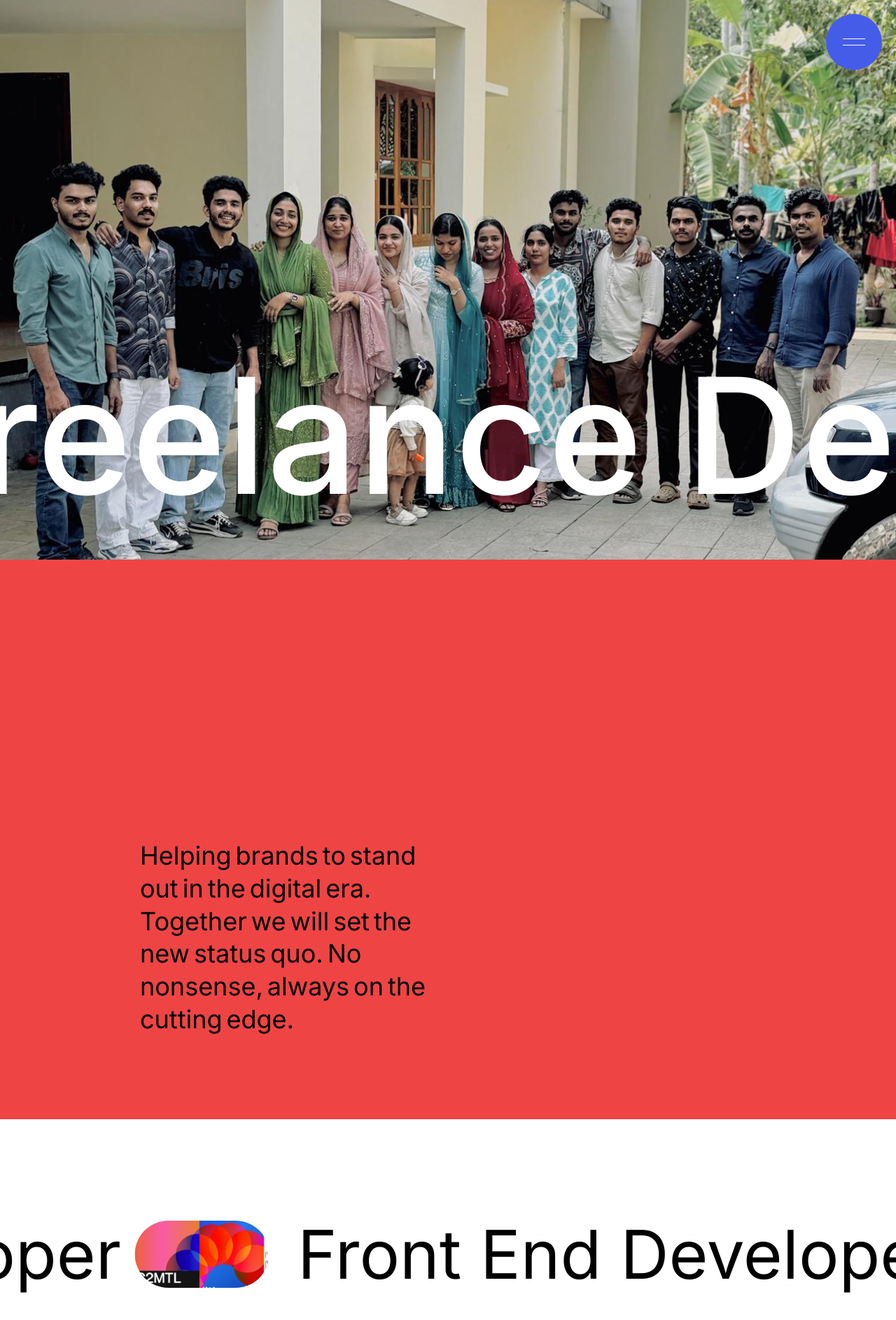
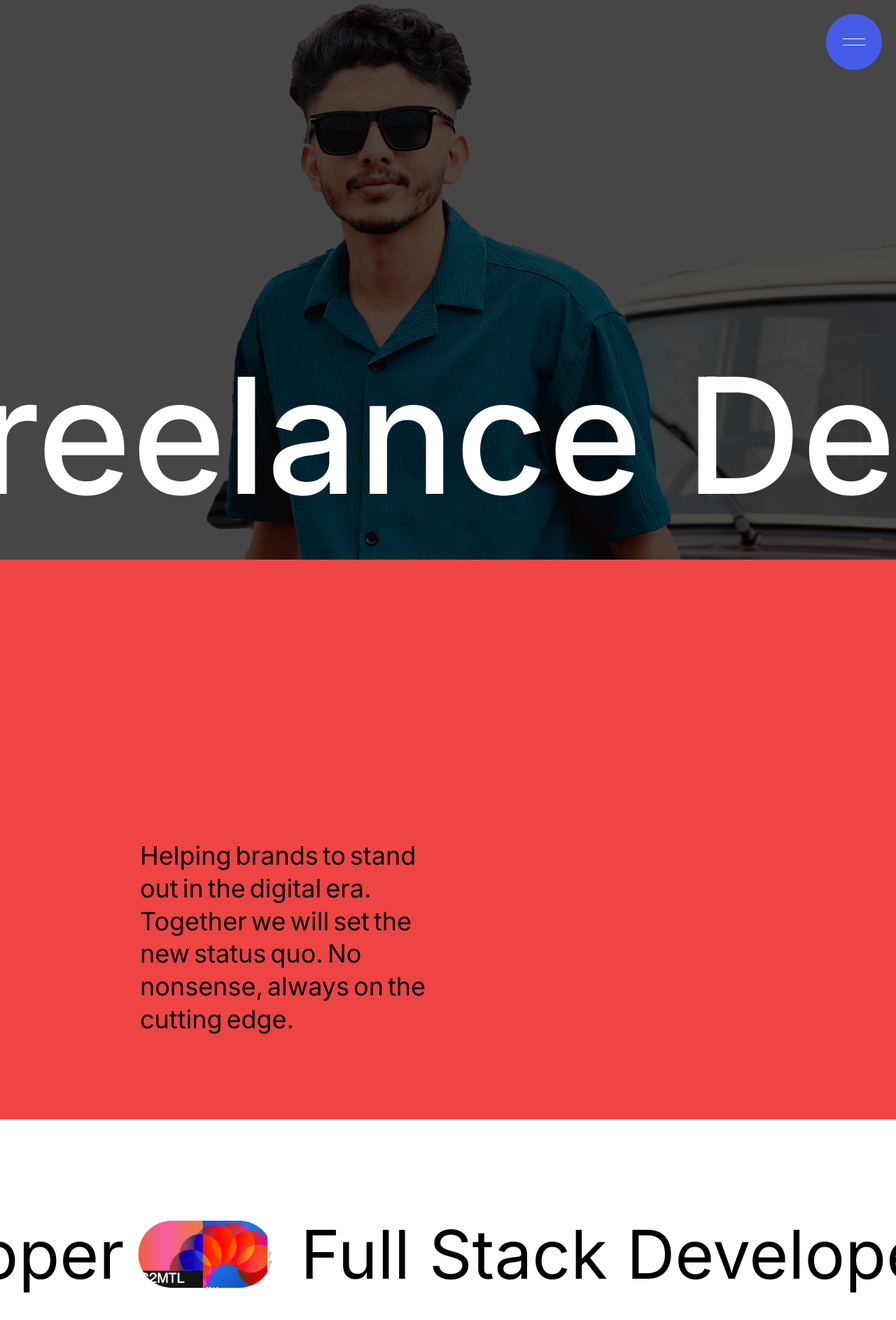
Before and after one commit to fawasam/portfolio-24, a Next.js app: page / in a window 1280 px wide. Shown: the top 1887 px of the page at 70% size. Built offline with nearby package versions, Linux system fonts and the light colour scheme.

Commit message:
landing page image changed

```diff
--- a/components/Landing/Landing.tsx
+++ b/components/Landing/Landing.tsx
@@ -41,7 +41,12 @@ export default function Landing() {
 
   return (
     <main className={styles.main}>
-      <Image src="/images/background.jpg" fill={true} alt="background" />
+      <Image
+        src="/images/background.jpg"
+        fill={true}
+        alt="background"
+        className="brightness-[30%] object-cover w-full h-screen"
+      />
       <div className={styles.sliderContainer}>
         <div ref={slider} className={styles.slider}>
           <p ref={firstText}>Freelance Developer -</p>
--- a/components/moving-text/index.tsx
+++ b/components/moving-text/index.tsx
@@ -19,18 +19,21 @@ const MovingText = () => {
       <div className="h-[30vh] max-sm:h-[15vh]" />
       <div ref={containerRef}>
         <Slider
+          text={"Full Stack Developer"}
           src={picture1}
           left={"-55%"}
           progress={scrollYProgress}
           direction="left"
         />
         <Slider
+          text={"Front End Developer"}
           src={picture2}
           left={"-85%"}
           progress={scrollYProgress}
           direction="right"
         />
         <Slider
+          text={"Back End Developer"}
           src={picture3}
           left={"-55%"}
           progress={scrollYProgress}
@@ -44,22 +47,22 @@ const MovingText = () => {
 
 export default MovingText;
 
-const Slider = ({ src, left, progress, direction }: SliderProps) => {
+const Slider = ({ src, left, progress, direction, text }: SliderProps) => {
   const dir = direction === "left" ? -1 : 1;
   const x = useTransform(progress, [0, 1], [-250 * dir, 250 * dir]);
   return (
     <motion.div className="relative flex whitespace-nowrap" style={{ left, x }}>
-      <Phrase src={src} />
-      <Phrase src={src} />
-      <Phrase src={src} />
-      <Phrase src={src} />
+      <Phrase src={src} text={text} />
+      <Phrase src={src} text={text} />
+      <Phrase src={src} text={text} />
+      <Phrase src={src} text={text} />
     </motion.div>
   );
 };
-const Phrase = ({ src }: { src: StaticImageData }) => {
+const Phrase = ({ src, text }: { src: StaticImageData; text: string }) => {
   return (
     <div className={"px-5 max-sm:px-0 max-sm:gap-1 flex gap-5 items-center"}>
-      <p className="text-[7.5vw] max-sm:text-[50px]">Front End Developer</p>
+      <p className="text-[7.5vw] max-sm:text-[50px]">{text}</p>
       <span className="relative h-[7.5vw] aspect-[4/2] max-sm:aspect-[4/1] rounded-full overflow-hidden">
         <Image style={{ objectFit: "cover" }} src={src} alt="image" fill />
       </span>
--- a/types/index.ts
+++ b/types/index.ts
@@ -2,6 +2,7 @@ import { StaticImageData } from "next/image";
 
 export interface SliderProps {
   src: StaticImageData;
+  text: string;
   left: string;
   progress: any;
   direction: "left" | "right";
```
Also changed, not shown: public/images/background.jpg.
